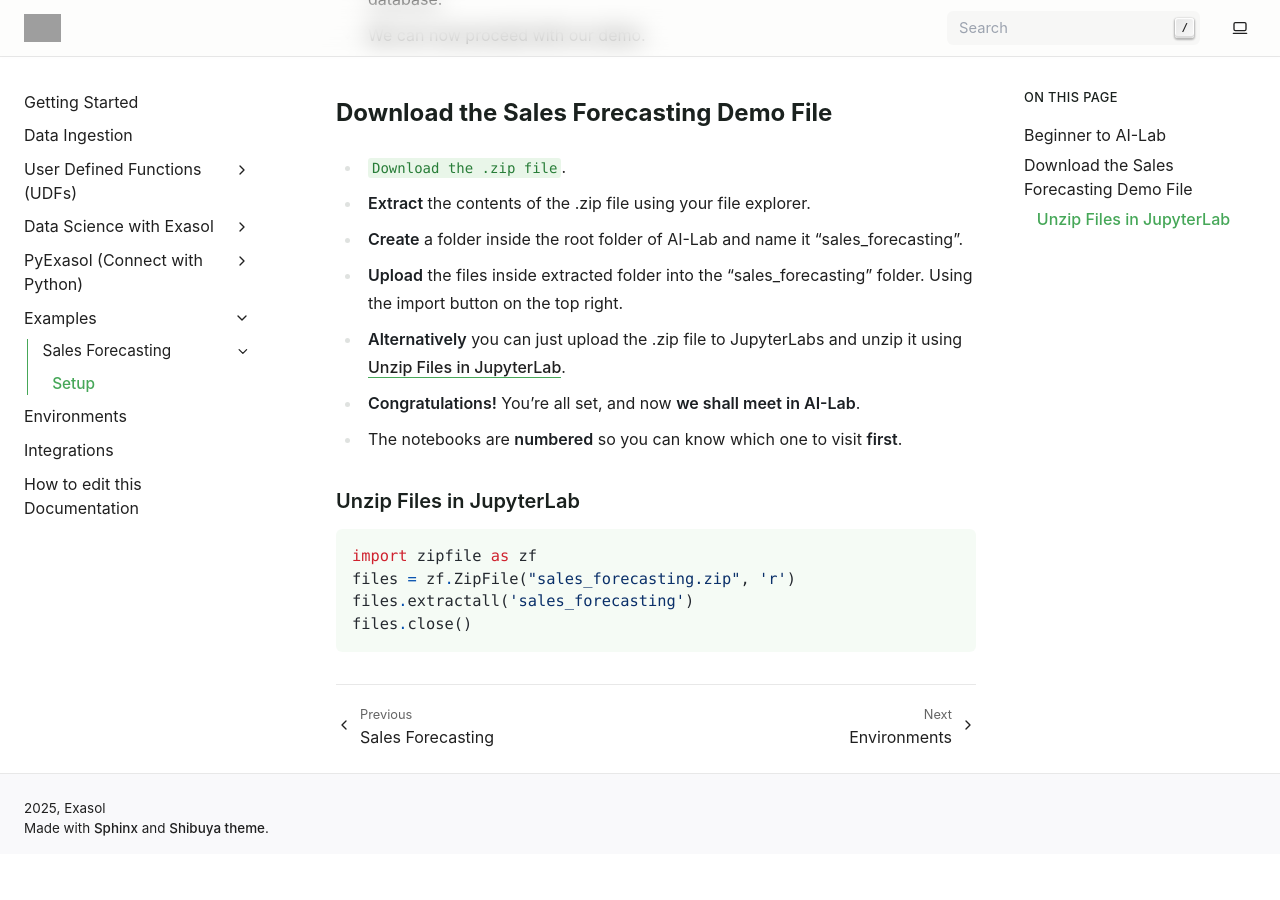
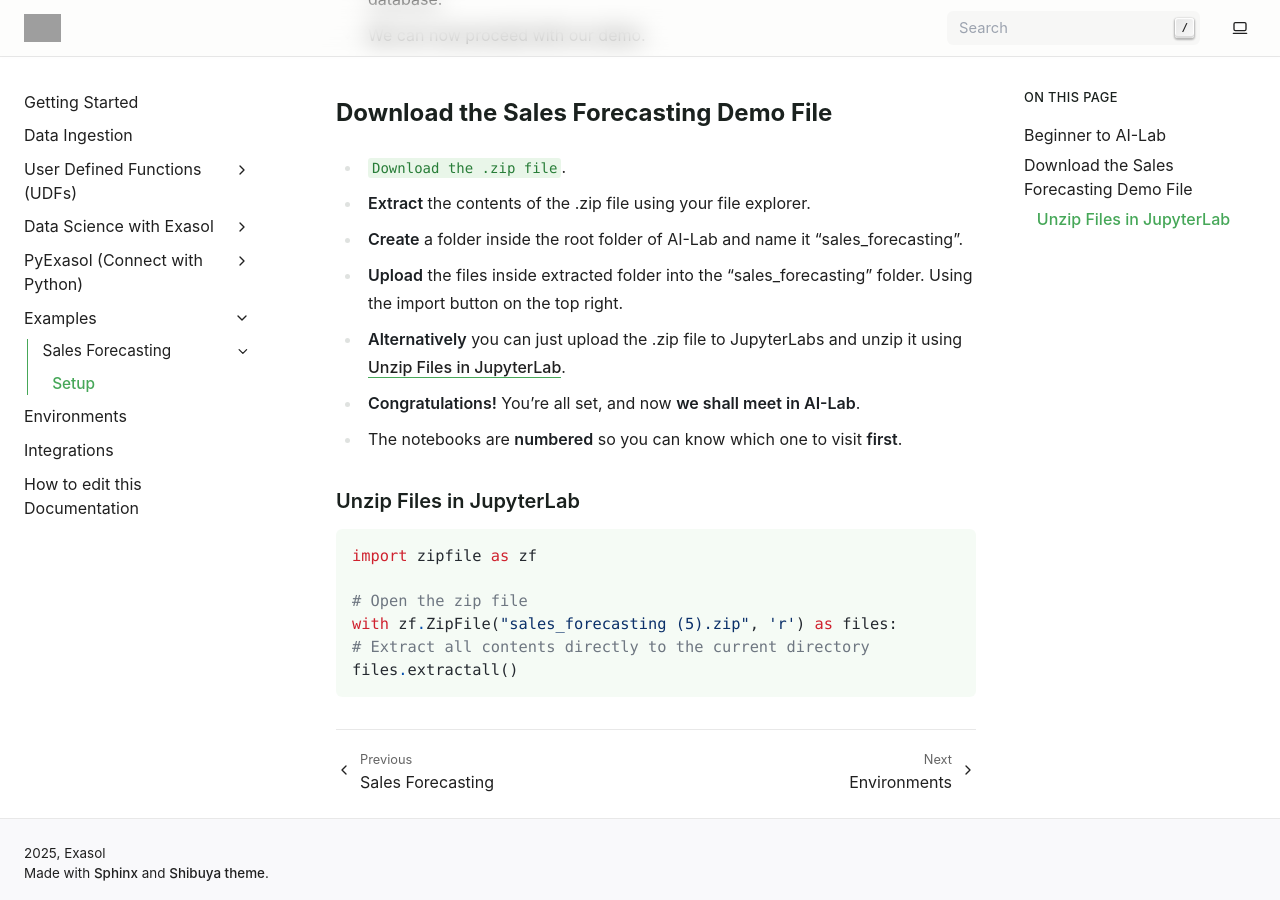
Before and after one commit to exasol/developer-documentation, a Sphinx documentation site: the page built from doc/examples/sales_forecasting/setup.rst, in a window 1280 px wide and 900 px high, scrolled down 595 px. Built offline with Sphinx 7.4.7, drawn with Linux system fonts in a browser that asks for light colours; pages that are not in the unit, such as notebooks, are missing from menus; before the commit the page ends 1449 px from its top, so only the background shows below that; grey boxes are pictures that could not be loaded.

Commit message:
zip file extraction code changed

```diff
--- a/doc/examples/sales_forecasting/setup.rst
+++ b/doc/examples/sales_forecasting/setup.rst
@@ -39,6 +39,8 @@ Unzip Files in JupyterLab
 .. code-block:: python
 
     import zipfile as zf
-    files = zf.ZipFile("sales_forecasting.zip", 'r')
-    files.extractall('sales_forecasting')
-    files.close()
+
+    # Open the zip file
+    with zf.ZipFile("sales_forecasting (5).zip", 'r') as files:
+    # Extract all contents directly to the current directory
+    files.extractall()
```
